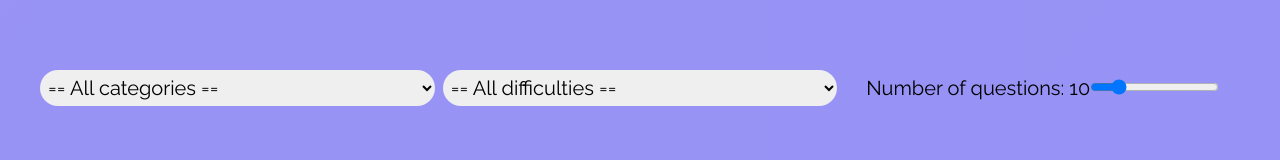
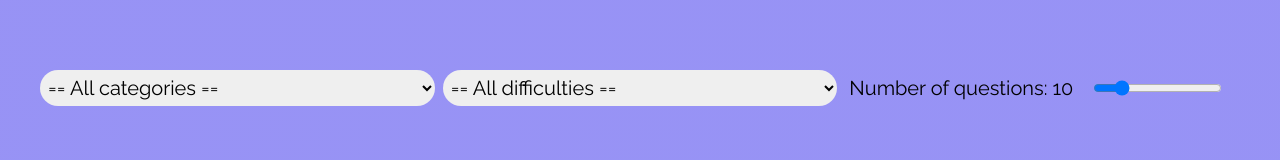
Before and after one commit to zbindenhugo/TrainYourBrain, a React (Vite) app: page / in a window 1280 px wide. Shown: the part 334-494 px from the top of the page. Built offline with nearby package versions, Linux system fonts and the light colour scheme; no server answers.

Commit message:
Débug du score

```diff
--- a/src/pages/home/Home.jsx
+++ b/src/pages/home/Home.jsx
@@ -44,9 +44,9 @@ export default function Home ({allCategories, categorie, setCategorie, difficult
                             <option value='medium'>Medium</option>
                             <option value='hard'>Hard</option>
                         </select>
-                        <div className='p-1'>
+                        <div className='p-1 flex'>
                             <label htmlFor='nbQuestions' className='md:text-xl text-md'>Number of questions: {nbQuestions}</label>
-                            <input name='nbQuestions' type='range' min={1} max={50} value={nbQuestions} onChange={(e) => setnbQuestions(parseInt(e.target.value))} />
+                            <input name='nbQuestions' type='range' min={1} max={50} value={nbQuestions} onChange={(e) => setnbQuestions(parseInt(e.target.value))} className='ml-5' />
                         </div>
 
                     </div>
--- a/src/pages/question/Question.jsx
+++ b/src/pages/question/Question.jsx
@@ -1,7 +1,5 @@
-import { useEffect } from "react";
 import './Question.css'
 import RandomButtons from "../components/RandomButtons";
-import { useState } from "react";
 
 export default function Question( {questions, indexQuestion, setIndexQuestion, setResults, setScore, score} ){
 
@@ -19,7 +17,6 @@ export default function Question( {questions, indexQuestion, setIndexQuestion, s
         ])
 
         await setIndexQuestion(indexQuestion + 1);
-        await setScore(score + 1);
     }
 
     return(
--- a/src/pages/results/Results.jsx
+++ b/src/pages/results/Results.jsx
@@ -1,9 +1,19 @@
 import { useEffect } from "react";
 import { Link } from "react-router-dom";
 
-export default function Results({results, questions, score}){
+export default function Results({results, questions}){
 
     const tabQuestAnsw = [];
+    var score = 0;
+
+    const calcScore = () => {
+        for(let i = 0; i < questions?.length; i++){
+            if(questions[i]?.correctAnswer === results[i])
+                score++;
+        }
+    }
+
+    calcScore();
 
     for(let i = 0; i < questions?.length; i++){
         tabQuestAnsw.push(
```
